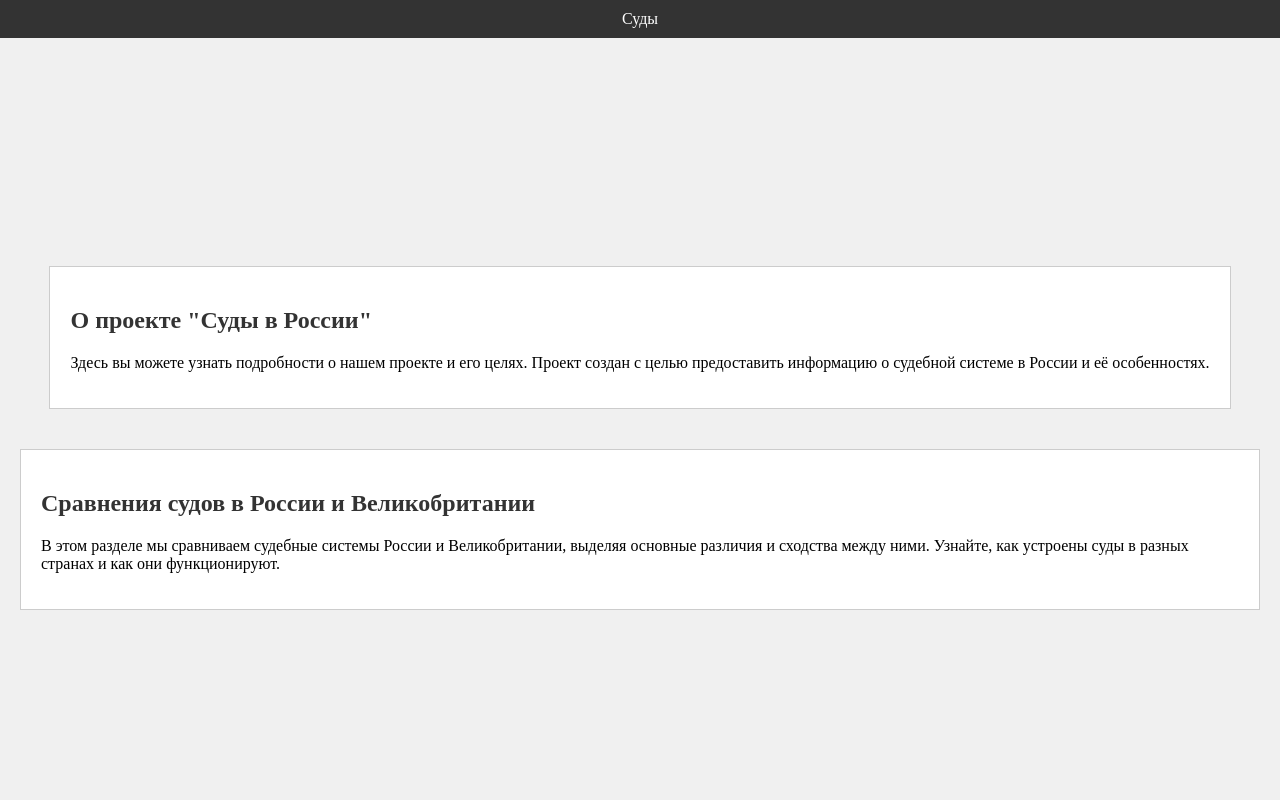
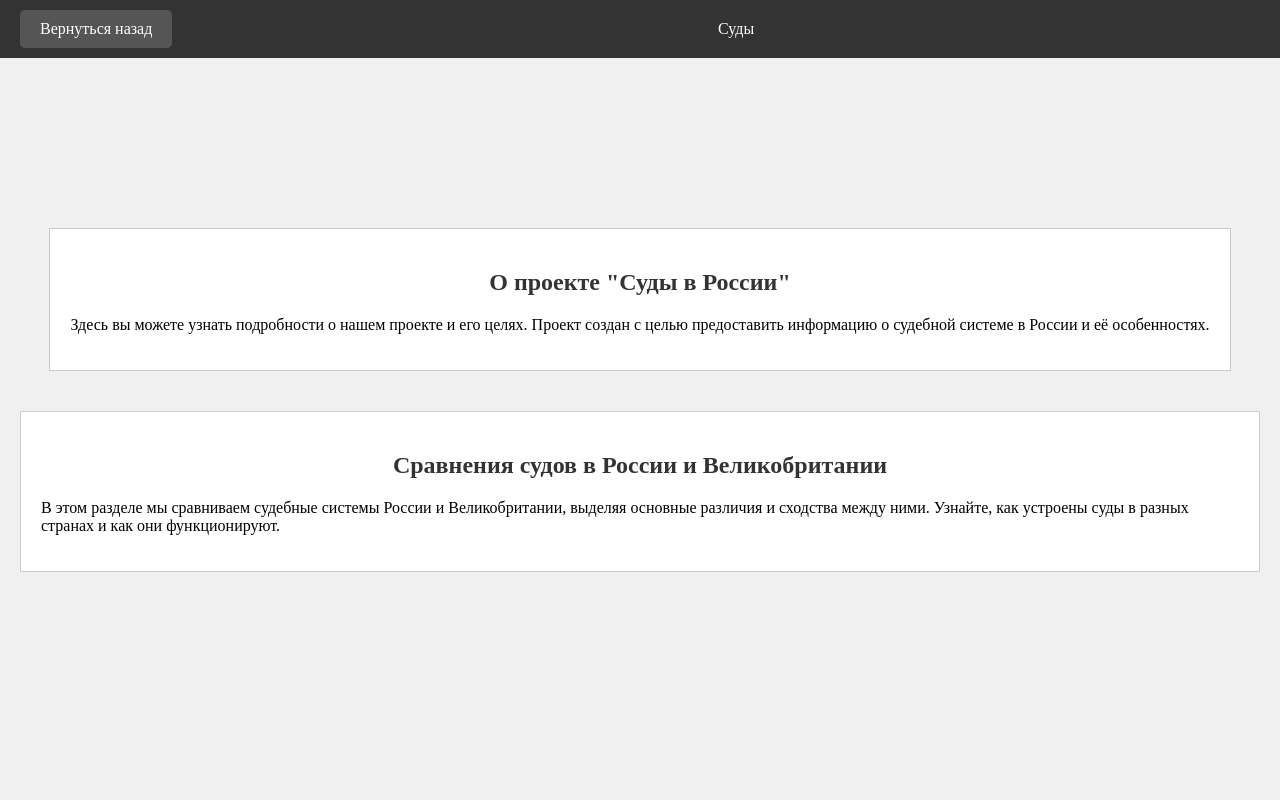
Before and after one commit to Jejsksjfh/o.sudiyax.oi, a plain HTML site: page index.html in a window 1280 px wide. Shown: the top 800 px of the page. Drawn offline with Linux system fonts and the light colour scheme.

Commit message:
Update index.html

```diff
--- a/index.html
+++ b/index.html
@@ -21,13 +21,30 @@
             background-color: #f0f0f0;
         }
         header {
+            display: flex;
+            justify-content: space-between;
+            align-items: center;
             background-color: #333;
             color: white;
-            padding: 10px 0;
+            padding: 10px 20px;
             text-align: center;
+            position: fixed;
+            width: 100%;
+            top: 0;
+        }
+        header a {
+            color: white;
+            text-decoration: none;
+            padding: 10px 20px;
+            border-radius: 5px;
+            background-color: #555;
+        }
+        header a:hover {
+            background-color: #777;
         }
         h2 {
             color: #333;
+            text-align: center; /* Центрирование заголовка */
         }
         section {
             margin: 20px;
@@ -45,7 +62,11 @@
 </head>
 <body>
     <header>
+        <a href="https://jejsksjfh.github.io/www.sudebniypravo.oi/">Вернуться назад</a>
+        <!-- Центрирование заголовка -->
+        <div style="flex-grow: 1;"></div>
         Суды
+        <div style="flex-grow: 1;"></div>
     </header>
 
     <div class="full-screen">
```
